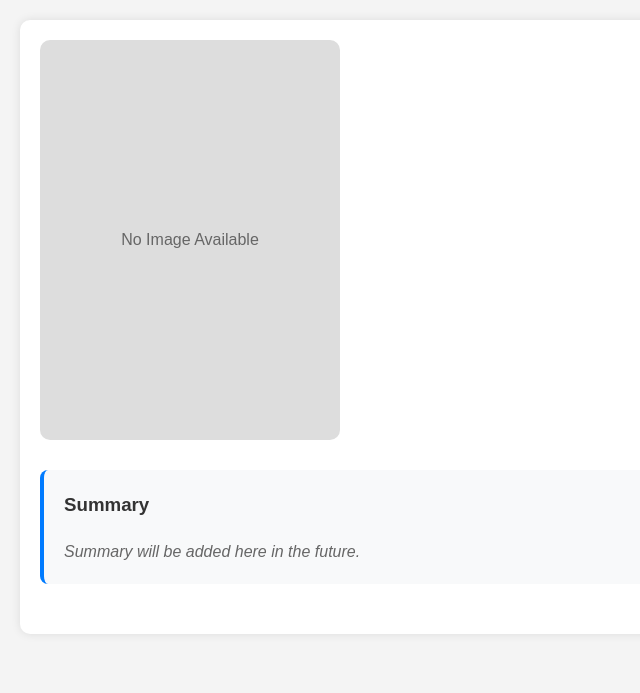
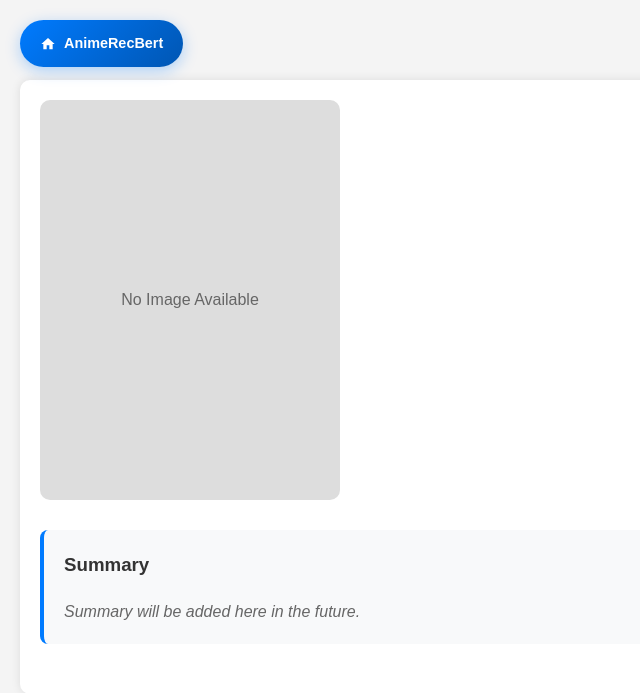
Before and after one commit to MRamazan/AnimeRecBertWeb, a Flask app: template templates/anime_detail.html in a window 1280 px wide. Shown: the top 693 px of the page, without its empty margins (0-640 px from the left). Run offline with Flask 3, Linux system fonts and the light colour scheme; the template is opened without the code that fills it, so the values that code supplies are empty; parts of the project's set-up code (start-up, migrations or seed data) failed here and were passed over.

Commit message:
Update anime_detail.html

```diff
--- a/templates/anime_detail.html
+++ b/templates/anime_detail.html
@@ -37,6 +37,44 @@
             padding: 20px;
             background-color: #f4f4f4;
         }
+
+        /* Ana sayfa butonu */
+        .home-button {
+            position: fixed;
+            top: 20px;
+            left: 20px;
+            background: linear-gradient(135deg, #007bff, #0056b3);
+            color: white;
+            padding: 12px 20px;
+            text-decoration: none;
+            border-radius: 25px;
+            font-weight: bold;
+            font-size: 0.9em;
+            box-shadow: 0 4px 15px rgba(0, 123, 255, 0.3);
+            transition: all 0.3s ease;
+            z-index: 1000;
+            display: flex;
+            align-items: center;
+            gap: 8px;
+        }
+
+        .home-button:hover {
+            background: linear-gradient(135deg, #0056b3, #003d82);
+            transform: translateY(-2px);
+            box-shadow: 0 6px 20px rgba(0, 123, 255, 0.4);
+        }
+
+        .home-button:active {
+            transform: translateY(0);
+        }
+
+        /* Home icon */
+        .home-icon {
+            width: 16px;
+            height: 16px;
+            fill: currentColor;
+        }
+
         .container {
             max-width: 1200px;
             margin: 0 auto;
@@ -44,6 +82,7 @@
             padding: 20px;
             border-radius: 10px;
             box-shadow: 0 0 10px rgba(0,0,0,0.1);
+            margin-top: 60px; /* Home butonu için alan bırakıyoruz */
         }
         .anime-header {
             display: flex;
@@ -140,6 +179,18 @@
             margin-bottom: 10px;
         }
         @media (max-width: 768px) {
+            .home-button {
+                top: 10px;
+                left: 10px;
+                padding: 10px 16px;
+                font-size: 0.8em;
+            }
+
+            .container {
+                margin-top: 80px;
+                padding: 15px;
+            }
+
             .anime-header {
                 flex-direction: column;
                 text-align: center;
@@ -155,6 +206,14 @@
     </style>
 </head>
 <body>
+    <!-- Ana sayfa butonu -->
+    <a href="https://www.animerecbert.online" class="home-button">
+        <svg class="home-icon" viewBox="0 0 24 24">
+            <path d="M10 20v-6h4v6h5v-8h3L12 3 2 12h3v8z"/>
+        </svg>
+        AnimeRecBert
+    </a>
+
     <div class="container">
         <div class="anime-header">
             <div class="anime-image">
```
